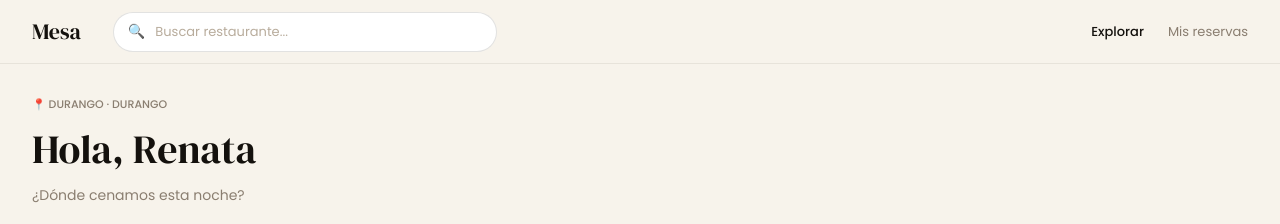
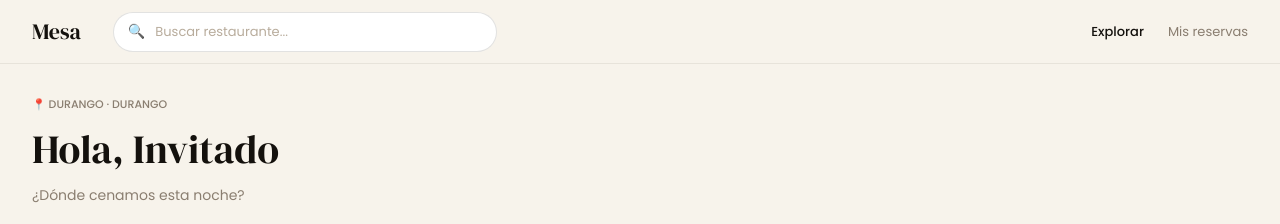
Before and after one commit to EmmaG2/hackathon-frontend, a React (Vite) app: page /explorar in a window 1280 px wide. Shown: the top 224 px of the page. Built offline with nearby package versions, Linux system fonts and the light colour scheme; no server answers.

Commit message:
feat: Añadir el nombre al iniciar la sesión

```diff
--- a/src/pages/Inicio.tsx
+++ b/src/pages/Inicio.tsx
@@ -1,11 +1,20 @@
-import { useState } from 'react'
+import { useEffect, useState } from 'react'
 import { Link, useNavigate } from 'react-router-dom'
+import { onAuthStateChanged } from 'firebase/auth'
+import { auth } from '@/lib/firebase'
 import { BarraNavegacion } from '@/components/navegacion/BarraNavegacion'
 import { ChipFiltro } from '@/components/comunes/ChipFiltro'
 import { TarjetaRestaurante } from '@/components/restaurante/TarjetaRestaurante'
 import { InsigniaOcupacion } from '@/components/comunes/InsigniaOcupacion'
 
-const FILTROS = ['Disponible ahora', 'Todo', 'Mexicana', 'Mariscos', 'Vegetal', 'Vinos']
+const FILTROS = [
+  'Disponible ahora',
+  'Todo',
+  'Mexicana',
+  'Mariscos',
+  'Vegetal',
+  'Vinos',
+]
 
 const RESTAURANTES_CERCANOS = [
   {
@@ -29,45 +38,90 @@ const RESTAURANTES_CERCANOS = [
 function CabeceraDesktop() {
   return (
     <header className="hidden md:flex sticky top-0 z-50 bg-crema/95 backdrop-blur-sm border-b border-cafe/7 items-center gap-8 px-8 h-16">
-      <span className="font-display text-[22px] text-cafe shrink-0">Mesa</span>
+      <span className="font-display text-[22px] text-cafe shrink-0">
+        Mesa
+      </span>
       <div className="flex-1 max-w-sm">
         <div className="flex items-center gap-2.5 bg-white border border-cafe/12 rounded-full px-3.5 h-10">
           <span className="text-[14px]">🔍</span>
-          <span className="font-body text-[13px] text-cafe-claro">Buscar restaurante...</span>
+
+          <span className="font-body text-[13px] text-cafe-claro">
+            Buscar restaurante...
+          </span>
         </div>
       </div>
       <nav className="flex items-center gap-6 ml-auto">
-        <Link to="/explorar" className="font-body font-medium text-[13px] text-cafe">Explorar</Link>
-        <Link to="/mis-reservas" className="font-body text-[13px] text-cafe-atenuado">Mis reservas</Link>
+        <Link
+          to="/explorar"
+          className="font-body font-medium text-[13px] text-cafe"
+        >
+          Explorar
+        </Link>
+        <Link
+          to="/mis-reservas"
+          className="font-body text-[13px] text-cafe-atenuado"
+        >
+          Mis reservas
+        </Link>
       </nav>
     </header>
   )
 }
 
 export function Inicio() {
-  const [filtroActivo, setFiltroActivo] = useState('Disponible ahora')
+
+  const [filtroActivo, setFiltroActivo] =
+    useState('Disponible ahora')
+
+  const [nombreUsuario, setNombreUsuario] =
+    useState('Invitado')
   const navegar = useNavigate()
+  useEffect(() => {
+    const unsubscribe = onAuthStateChanged(auth, (user) => {
+      if (user?.displayName) {
+        const primerNombre =
+        user.displayName.split(' ')[0]
+      const nombreFormateado =
+      primerNombre.charAt(0).toUpperCase() +
+      primerNombre.slice(1).toLowerCase()
+    setNombreUsuario(nombreFormateado)
+      }
+    })
+
+    return () => unsubscribe()
+
+  }, [])
 
   return (
     <div className="min-h-screen bg-crema pb-20.5 md:pb-12">
       <CabeceraDesktop />
-
       <div className="max-w-7xl mx-auto px-4.5 md:px-8">
         <div className="pt-14.5 pb-3.5 md:pt-8 md:pb-5 flex flex-col gap-1.5">
-          <span className="font-body font-medium text-[11px] text-cafe-atenuado">📍 DURANGO · DURANGO</span>
-          <h1 className="font-display text-[30px] md:text-[40px] text-cafe">Hola, Renata</h1>
-          <p className="font-body text-[14px] text-cafe-atenuado">¿Dónde cenamos esta noche?</p>
+          <span className="font-body font-medium text-[11px] text-cafe-atenuado">
+            📍 DURANGO · DURANGO
+          </span>
+
+          <h1 className="font-display text-[30px] md:text-[40px] text-cafe">
+            Hola, {nombreUsuario}
+          </h1>
+
+          <p className="font-body text-[14px] text-cafe-atenuado">
+            ¿Dónde cenamos esta noche?
+          </p>
+
         </div>
-
         <div className="mb-3 md:hidden">
           <div className="flex items-center gap-2.5 bg-white border border-cafe/12 rounded-full px-3.5 h-12">
             <span className="text-[16px]">🔍</span>
-            <span className="font-body text-[14px] text-cafe-claro">Buscar restaurante...</span>
+            <span className="font-body text-[14px] text-cafe-claro">
+              Buscar restaurante...
+            </span>
           </div>
         </div>
+        <div className="mb-6">
 
-        <div className="mb-6">
           <div className="flex gap-2 overflow-x-auto pb-0.5 [&::-webkit-scrollbar]:hidden [-webkit-overflow-scrolling:touch] md:flex-wrap md:overflow-visible md:pb-0">
+
             {FILTROS.map((filtro) => (
               <ChipFiltro
                 key={filtro}
@@ -76,50 +130,79 @@ export function Inicio() {
                 onClick={() => setFiltroActivo(filtro)}
               />
             ))}
+
           </div>
         </div>
-
         <div className="mb-6">
           <button
-            onClick={() => navegar('/restaurante/casa-paloma')}
+            onClick={() =>
+              navegar('/restaurante/casa-paloma')
+            }
             className="w-full h-70 md:h-96 bg-arena rounded-[28px] overflow-hidden relative text-left"
           >
             <div className="absolute inset-0 bg-linear-to-b from-marron via-marron/40 to-oscuro/95" />
             <div className="absolute inset-0 bg-linear-to-t from-oscuro/30 via-transparent to-oscuro/95" />
-
             <div className="absolute top-3.5 left-3.5">
               <div className="bg-amarillo px-2.5 py-1.25 rounded-full">
-                <span className="font-body font-semibold text-[11px] text-cafe-texto">✦ Recomendado</span>
+                <span className="font-body font-semibold text-[11px] text-cafe-texto">
+                  ✦ Recomendado
+                </span>
               </div>
             </div>
 
             <div className="absolute top-3.5 right-3.5">
-              <InsigniaOcupacion porcentaje={70} etiqueta="70% · Ocupado" />
+              <InsigniaOcupacion
+                porcentaje={70}
+                etiqueta="70% · Ocupado"
+              />
             </div>
 
             <div className="absolute bottom-4.5 left-4.5 flex flex-col gap-1.5">
-              <span className="font-body font-medium text-[10px] text-crema-luz/72">MEXICANA CONTEMPORÁNEA</span>
-              <h2 className="font-display text-[28px] md:text-[40px] text-crema-luz">Casa Paloma</h2>
-              <span className="font-body text-[12px] md:text-[15px] text-crema-luz/78">⭐ 4.8 · 📍 Roma Norte · $$$</span>
+
+              <span className="font-body font-medium text-[10px] text-crema-luz/72">
+                MEXICANA CONTEMPORÁNEA
+              </span>
+
+              <h2 className="font-display text-[28px] md:text-[40px] text-crema-luz">
+                Casa Paloma
+              </h2>
+
+              <span className="font-body text-[12px] md:text-[15px] text-crema-luz/78">
+                ⭐ 4.8 · 📍 Roma Norte · $$$
+              </span>
+
             </div>
+
           </button>
+
         </div>
 
         <div>
-          <h2 className="font-display text-[18px] md:text-[24px] text-cafe mb-3">Cerca de ti</h2>
+
+          <h2 className="font-display text-[18px] md:text-[24px] text-cafe mb-3">
+            Cerca de ti
+          </h2>
+
           <div className="flex flex-col gap-3 md:grid md:grid-cols-3 md:gap-4">
+
             {RESTAURANTES_CERCANOS.map((restaurante) => (
               <TarjetaRestaurante
                 key={restaurante.id}
                 {...restaurante}
-                onClick={() => navegar(`/restaurante/${restaurante.id}`)}
+                onClick={() =>
+                  navegar(`/restaurante/${restaurante.id}`)
+                }
               />
             ))}
+
           </div>
+
         </div>
+
       </div>
 
       <BarraNavegacion tabActiva="buscar" />
+
     </div>
   )
 }
```
